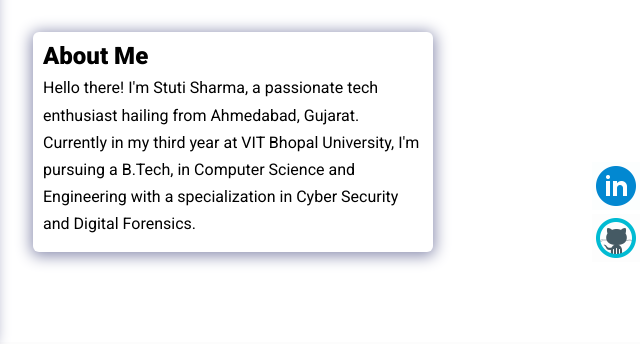
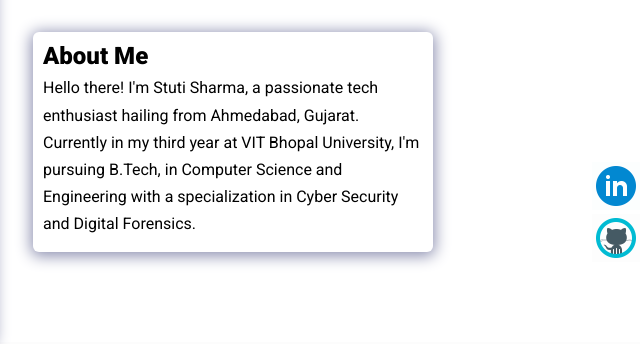
Before and after one commit to stuti1102/Portfolio-website, a plain HTML site: page index.html in a window 1280 px wide. Shown: the part 134-478 px from the top of the page, 627-1267 px from the left. Drawn offline with nearby package versions, Linux system fonts and the light colour scheme.

Commit message:
Update index.html

```diff
--- a/index.html
+++ b/index.html
@@ -58,7 +58,7 @@
       <div class="bio animate__animated animate__shakeX">
         <h2 class="bio-title">About Me</h2>
         <p class="bio-text">
-            Hello there! I'm Stuti Sharma, a passionate tech enthusiast hailing from Ahmedabad, Gujarat. Currently in my third year at VIT Bhopal University, I'm pursuing a B.Tech, in Computer Science and Engineering with a specialization in Cyber Security and Digital Forensics.
+            Hello there! I'm Stuti Sharma, a passionate tech enthusiast hailing from Ahmedabad, Gujarat. Currently in my third year at VIT Bhopal University, I'm pursuing B.Tech, in Computer Science and Engineering with a specialization in Cyber Security and Digital Forensics.
         </p>
       </div>
     </section>
```
